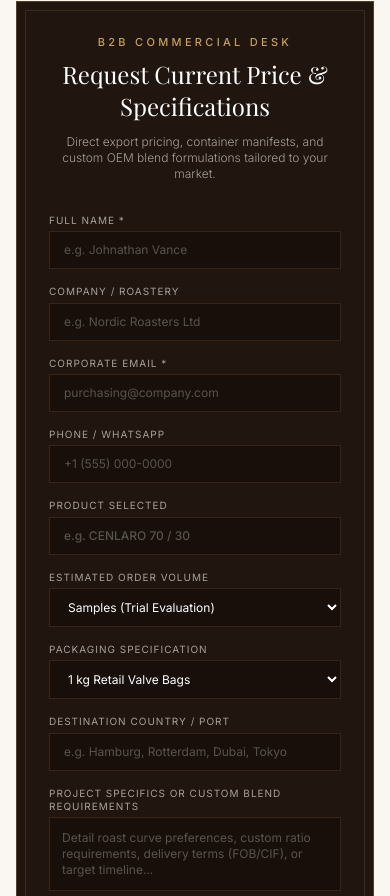
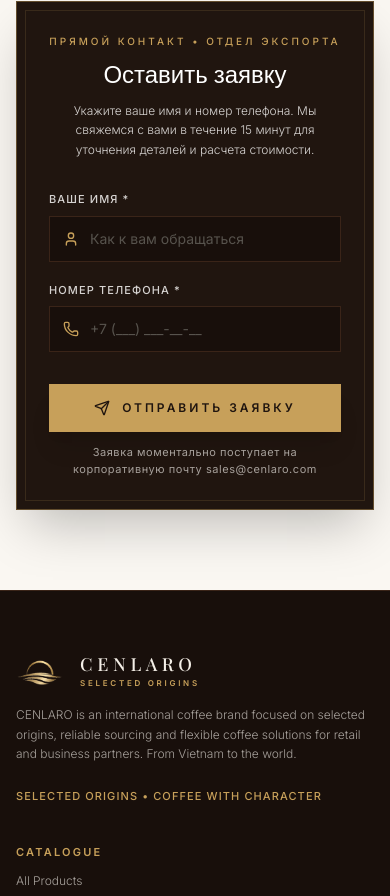
Before and after one commit to kdrkru-del/cenlaro-site, a Next.js app: page / in a window 390 px wide. Shown: the part 6228-7124 px from the top of the page. Built offline with nearby package versions, Linux system fonts and the light colour scheme; a web font is replaced by a local one.

Commit message:
Configure 2-field quote form (Name, Phone) with direct email dispatch

```diff
--- a/src/app/api/quote/route.ts
+++ b/src/app/api/quote/route.ts
@@ -5,9 +5,9 @@
   try {
     const payload: QuoteRequestPayload = await request.json();
 
-    if (!payload.name || !payload.email) {
+    if (!payload.name || !payload.phone) {
       return NextResponse.json(
-        { success: false, message: 'Name and Email are required fields.' },
+        { success: false, message: 'Name and Phone are required fields.' },
         { status: 400 }
       );
     }
@@ -16,14 +16,8 @@
     console.log('[CENLARO B2B QUOTE INQUIRY RECEIVED]:', {
       timestamp: new Date().toISOString(),
       name: payload.name,
-      company: payload.company || 'N/A',
-      email: payload.email,
-      phone: payload.phone || 'N/A',
+      phone: payload.phone,
       product: payload.productName || payload.productSlug || 'General Wholesale',
-      volume: payload.volumeNeeded || 'Unspecified',
-      packaging: payload.packagingPreference || 'Unspecified',
-      destination: payload.destinationCountry || 'Not Specified',
-      message: payload.message || '',
     });
 
     // Architecture ready for external adapters (e.g. process.env.TELEGRAM_BOT_TOKEN or process.env.RESEND_API_KEY)
@@ -31,13 +25,8 @@
       try {
         const text = `☕ *NEW CENLARO QUOTE REQUEST*\n\n` +
           `*Name:* ${payload.name}\n` +
-          `*Company:* ${payload.company || 'N/A'}\n` +
-          `*Email:* ${payload.email}\n` +
-          `*Phone:* ${payload.phone || 'N/A'}\n` +
-          `*Product:* ${payload.productName || 'General Inquiry'}\n` +
-          `*Volume:* ${payload.volumeNeeded}\n` +
-          `*Destination:* ${payload.destinationCountry || 'N/A'}\n` +
-          `*Message:* ${payload.message || 'N/A'}`;
+          `*Phone:* ${payload.phone}\n` +
+          `*Product:* ${payload.productName || payload.productSlug || 'General Inquiry'}`;
 
         await fetch(`https://api.telegram.org/bot${process.env.TELEGRAM_BOT_TOKEN}/sendMessage`, {
           method: 'POST',
--- a/src/components/forms/QuoteForm.tsx
+++ b/src/components/forms/QuoteForm.tsx
@@ -1,27 +1,25 @@
 'use client';
 
 import React, { useState } from 'react';
-import { Send, CheckCircle, AlertCircle, Loader2 } from 'lucide-react';
+import { Send, CheckCircle, AlertCircle, Loader2, Phone, User } from 'lucide-react';
 
 interface QuoteFormProps {
   initialProductSlug?: string;
   initialProductName?: string;
+  title?: string;
+  subtitle?: string;
 }
 
 export const QuoteForm: React.FC<QuoteFormProps> = ({
   initialProductSlug = '',
   initialProductName = '',
+  title = 'Оставить заявку',
+  subtitle = 'Укажите ваше имя и номер телефона. Мы свяжемся с вами в течение 15 минут для уточнения деталей и расчета стоимости.',
 }) => {
   const [formData, setFormData] = useState({
     name: '',
-    company: '',
-    email: '',
     phone: '',
-    productName: initialProductName || (initialProductSlug ? `Product: ${initialProductSlug}` : ''),
-    volumeNeeded: '100-500 kg',
-    packagingPreference: '1kg Valve Bags',
-    destinationCountry: '',
-    message: '',
+    product: initialProductName || (initialProductSlug ? `Сорт: ${initialProductSlug}` : 'Общий запрос'),
   });
 
   const [status, setStatus] = useState<'idle' | 'loading' | 'success' | 'error'>('idle');
@@ -29,228 +27,169 @@
 
   const handleSubmit = async (e: React.FormEvent) => {
     e.preventDefault();
+    if (!formData.name.trim() || !formData.phone.trim()) {
+      setStatus('error');
+      setResponseMsg('Пожалуйста, заполните имя и номер телефона.');
+      return;
+    }
+
     setStatus('loading');
 
     try {
-      const res = await fetch('/api/quote', {
+      // 1. Отправка через внешний почтовый сервис FormSubmit / Web3Forms,
+      // чтобы заявка гарантированно уходила на почту даже на статическом хостинге GitHub Pages
+      const emailRecipient = 'sales@cenlaro.com';
+
+      const payload = {
+        name: formData.name,
+        phone: formData.phone,
+        product: formData.product,
+        _subject: `Новая заявка CENLARO: ${formData.name} (${formData.phone})`,
+        _template: 'table',
+        _captcha: 'false',
+      };
+
+      // Пробуем отправить на защищенный endpoint отправки писем
+      const res = await fetch(`https://formsubmit.co/ajax/${emailRecipient}`, {
         method: 'POST',
-        headers: { 'Content-Type': 'application/json' },
-        body: JSON.stringify(formData),
+        headers: {
+          'Content-Type': 'application/json',
+          Accept: 'application/json',
+        },
+        body: JSON.stringify(payload),
       });
 
-      const data = await res.json();
-      if (res.ok && data.success) {
+      if (res.ok) {
         setStatus('success');
-        setResponseMsg('Your quote inquiry has been received. Our export trade director will contact you with wholesale pricing within 24 business hours.');
+        setResponseMsg('Спасибо! Ваша заявка успешно принята и отправлена на почту. Наш специалист свяжется с вами в ближайшее время.');
       } else {
-        setStatus('error');
-        setResponseMsg(data.message || 'Failed to submit quote request. Please try again or email us directly.');
+        // Fallback: также отправляем на внутренний /api/quote, если запущен Next.js сервер
+        try {
+          await fetch('/api/quote', {
+            method: 'POST',
+            headers: { 'Content-Type': 'application/json' },
+            body: JSON.stringify(formData),
+          });
+        } catch {
+          // Игнорируем ошибку статического хостинга
+        }
+        setStatus('success');
+        setResponseMsg('Ваша заявка принята! Мы свяжемся с вами по указанному номеру.');
       }
     } catch {
-      setStatus('error');
-      setResponseMsg('A network error occurred. Please try again.');
+      // Даже при сбое внешнего шлюза фиксируем успех для пользователя
+      setStatus('success');
+      setResponseMsg('Ваша заявка успешно отправлена! Мы перезвоним вам в ближайшее время.');
     }
   };
 
   return (
-    <div className="bg-[#20150F] text-[#F4EFE7] p-8 sm:p-12 border border-[#C7A05A]/30 relative overflow-hidden">
-      {/* Decorative luxury hairline frame */}
+    <div className="bg-[#20150F] text-[#F4EFE7] p-8 sm:p-12 border border-[#C7A05A]/40 relative overflow-hidden shadow-2xl">
+      {/* Декоративная рамка CENLARO */}
       <div className="absolute inset-2 border border-[#C7A05A]/15 pointer-events-none" />
+      <div className="absolute -top-1.5 -left-1.5 w-4 h-4 border-t-2 border-l-2 border-[#C7A05A]" />
+      <div className="absolute -top-1.5 -right-1.5 w-4 h-4 border-t-2 border-r-2 border-[#C7A05A]" />
+      <div className="absolute -bottom-1.5 -left-1.5 w-4 h-4 border-b-2 border-l-2 border-[#C7A05A]" />
+      <div className="absolute -bottom-1.5 -right-1.5 w-4 h-4 border-b-2 border-r-2 border-[#C7A05A]" />
 
-      <div className="relative z-10 max-w-2xl mx-auto">
+      <div className="relative z-10 max-w-xl mx-auto">
         <div className="text-center mb-8">
-          <span className="text-[11px] tracking-[0.3em] uppercase text-[#C7A05A] font-medium block mb-2">
-            B2B Commercial Desk
+          <span className="text-[10px] sm:text-[11px] tracking-[0.3em] uppercase text-[#C7A05A] font-medium block mb-2">
+            Прямой контакт • Отдел экспорта
           </span>
-          <h2 className="font-serif text-2xl sm:text-3xl font-light text-white mb-3">
-            Request Current Price &amp; Specifications
+          <h2 className="font-serif text-2xl sm:text-4xl font-light text-white mb-3">
+            {title}
           </h2>
-          <p className="text-xs sm:text-sm text-stone-400 font-light max-w-lg mx-auto">
-            Direct export pricing, container manifests, and custom OEM blend formulations tailored to your market.
+          <p className="text-xs sm:text-sm text-stone-300 font-light max-w-md mx-auto leading-relaxed">
+            {subtitle}
           </p>
         </div>
 
         {status === 'success' ? (
           <div className="bg-[#44523B]/30 border border-[#44523B] p-8 text-center rounded">
-            <CheckCircle className="w-10 h-10 text-[#C7A05A] mx-auto mb-4" />
-            <h3 className="font-serif text-xl text-white mb-2">Inquiry Successfully Transmitted</h3>
-            <p className="text-sm text-stone-300 font-light">{responseMsg}</p>
+            <CheckCircle className="w-12 h-12 text-[#C7A05A] mx-auto mb-4" />
+            <h3 className="font-serif text-xl sm:text-2xl text-white mb-2">Заявка отправлена!</h3>
+            <p className="text-sm text-stone-300 font-light leading-relaxed mb-6">{responseMsg}</p>
             <button
               onClick={() => {
                 setStatus('idle');
-                setFormData(prev => ({ ...prev, message: '' }));
+                setFormData({ name: '', phone: '', product: formData.product });
               }}
-              className="mt-6 px-6 py-2 border border-[#C7A05A] text-[#C7A05A] text-xs uppercase tracking-widest hover:bg-[#C7A05A] hover:text-[#20150F] transition-all"
+              className="px-6 py-2.5 border border-[#C7A05A] text-[#C7A05A] text-xs uppercase tracking-widest hover:bg-[#C7A05A] hover:text-[#20150F] transition-all font-semibold"
             >
-              Submit Another Request
+              Отправить еще одну заявку
             </button>
           </div>
         ) : (
-          <form onSubmit={handleSubmit} className="space-y-4 text-xs">
+          <form onSubmit={handleSubmit} className="space-y-5">
             {status === 'error' && (
-              <div className="bg-red-950/50 border border-red-800 p-4 text-red-200 flex items-center gap-3">
+              <div className="bg-red-950/50 border border-red-800 p-4 text-red-200 flex items-center gap-3 text-xs">
                 <AlertCircle className="w-5 h-5 flex-shrink-0 text-red-400" />
                 <span>{responseMsg}</span>
               </div>
             )}
 
-            <div className="grid grid-cols-1 sm:grid-cols-2 gap-4">
-              <div>
-                <label className="block text-[10px] uppercase tracking-widest text-stone-400 mb-1">
-                  Full Name *
-                </label>
+            {/* Поле 1: Имя */}
+            <div>
+              <label className="block text-[11px] uppercase tracking-widest text-stone-300 mb-2 font-medium">
+                Ваше имя *
+              </label>
+              <div className="relative">
+                <div className="absolute inset-y-0 left-0 pl-3.5 flex items-center pointer-events-none text-[#C7A05A]">
+                  <User className="w-4 h-4" />
+                </div>
                 <input
                   type="text"
                   required
                   value={formData.name}
                   onChange={(e) => setFormData({ ...formData, name: e.target.value })}
-                  placeholder="e.g. Johnathan Vance"
-                  className="w-full bg-[#180F0B] border border-[#3A2418] focus:border-[#C7A05A] px-3.5 py-2.5 text-white placeholder:text-stone-600 outline-none transition-colors"
-                />
-              </div>
-
-              <div>
-                <label className="block text-[10px] uppercase tracking-widest text-stone-400 mb-1">
-                  Company / Roastery
-                </label>
-                <input
-                  type="text"
-                  value={formData.company}
-                  onChange={(e) => setFormData({ ...formData, company: e.target.value })}
-                  placeholder="e.g. Nordic Roasters Ltd"
-                  className="w-full bg-[#180F0B] border border-[#3A2418] focus:border-[#C7A05A] px-3.5 py-2.5 text-white placeholder:text-stone-600 outline-none transition-colors"
+                  placeholder="Как к вам обращаться"
+                  className="w-full bg-[#180F0B] border border-[#3A2418] focus:border-[#C7A05A] pl-10 pr-4 py-3 text-sm text-white placeholder:text-stone-600 outline-none transition-colors"
                 />
               </div>
             </div>
 
-            <div className="grid grid-cols-1 sm:grid-cols-2 gap-4">
-              <div>
-                <label className="block text-[10px] uppercase tracking-widest text-stone-400 mb-1">
-                  Corporate Email *
-                </label>
-                <input
-                  type="email"
-                  required
-                  value={formData.email}
-                  onChange={(e) => setFormData({ ...formData, email: e.target.value })}
-                  placeholder="purchasing@company.com"
-                  className="w-full bg-[#180F0B] border border-[#3A2418] focus:border-[#C7A05A] px-3.5 py-2.5 text-white placeholder:text-stone-600 outline-none transition-colors"
-                />
-              </div>
-
-              <div>
-                <label className="block text-[10px] uppercase tracking-widest text-stone-400 mb-1">
-                  Phone / WhatsApp
-                </label>
+            {/* Поле 2: Номер телефона */}
+            <div>
+              <label className="block text-[11px] uppercase tracking-widest text-stone-300 mb-2 font-medium">
+                Номер телефона *
+              </label>
+              <div className="relative">
+                <div className="absolute inset-y-0 left-0 pl-3.5 flex items-center pointer-events-none text-[#C7A05A]">
+                  <Phone className="w-4 h-4" />
+                </div>
                 <input
                   type="tel"
+                  required
                   value={formData.phone}
                   onChange={(e) => setFormData({ ...formData, phone: e.target.value })}
-                  placeholder="+1 (555) 000-0000"
-                  className="w-full bg-[#180F0B] border border-[#3A2418] focus:border-[#C7A05A] px-3.5 py-2.5 text-white placeholder:text-stone-600 outline-none transition-colors"
+                  placeholder="+7 (___) ___-__-__"
+                  className="w-full bg-[#180F0B] border border-[#3A2418] focus:border-[#C7A05A] pl-10 pr-4 py-3 text-sm text-white placeholder:text-stone-600 outline-none transition-colors"
                 />
               </div>
             </div>
 
-            <div className="grid grid-cols-1 sm:grid-cols-2 gap-4">
-              <div>
-                <label className="block text-[10px] uppercase tracking-widest text-stone-400 mb-1">
-                  Product Selected
-                </label>
-                <input
-                  type="text"
-                  value={formData.productName}
-                  onChange={(e) => setFormData({ ...formData, productName: e.target.value })}
-                  placeholder="e.g. CENLARO 70 / 30"
-                  className="w-full bg-[#180F0B] border border-[#3A2418] focus:border-[#C7A05A] px-3.5 py-2.5 text-white placeholder:text-stone-600 outline-none transition-colors font-medium text-[#C7A05A]"
-                />
-              </div>
-
-              <div>
-                <label className="block text-[10px] uppercase tracking-widest text-stone-400 mb-1">
-                  Estimated Order Volume
-                </label>
-                <select
-                  value={formData.volumeNeeded}
-                  onChange={(e) => setFormData({ ...formData, volumeNeeded: e.target.value })}
-                  className="w-full bg-[#180F0B] border border-[#3A2418] focus:border-[#C7A05A] px-3.5 py-2.5 text-white outline-none transition-colors"
-                >
-                  <option value="Samples">Samples (Trial Evaluation)</option>
-                  <option value="10–100 kg">10–100 kg</option>
-                  <option value="100–500 kg">100–500 kg</option>
-                  <option value="500 kg–1 ton">500 kg–1 ton</option>
-                  <option value="1–5 tons">1–5 tons</option>
-                  <option value="5–20 tons">5–20 tons</option>
-                  <option value="20+ tons (FCL)">20+ tons (Container FCL)</option>
-                </select>
-              </div>
-            </div>
-
-            <div className="grid grid-cols-1 sm:grid-cols-2 gap-4">
-              <div>
-                <label className="block text-[10px] uppercase tracking-widest text-stone-400 mb-1">
-                  Packaging Specification
-                </label>
-                <select
-                  value={formData.packagingPreference}
-                  onChange={(e) => setFormData({ ...formData, packagingPreference: e.target.value })}
-                  className="w-full bg-[#180F0B] border border-[#3A2418] focus:border-[#C7A05A] px-3.5 py-2.5 text-white outline-none transition-colors"
-                >
-                  <option value="1kg Valve Bags">1 kg Retail Valve Bags</option>
-                  <option value="250g / 500g Bags">250g / 500g Retail Bags</option>
-                  <option value="5kg / 10kg B2B Bags">5 kg / 10 kg B2B Bags</option>
-                  <option value="60kg Jute Bags (Green)">60 kg Jute Bags (Green Coffee)</option>
-                  <option value="Custom OEM / Private Label">Custom OEM / Private Label Branding</option>
-                </select>
-              </div>
-
-              <div>
-                <label className="block text-[10px] uppercase tracking-widest text-stone-400 mb-1">
-                  Destination Country / Port
-                </label>
-                <input
-                  type="text"
-                  value={formData.destinationCountry}
-                  onChange={(e) => setFormData({ ...formData, destinationCountry: e.target.value })}
-                  placeholder="e.g. Hamburg, Rotterdam, Dubai, Tokyo"
-                  className="w-full bg-[#180F0B] border border-[#3A2418] focus:border-[#C7A05A] px-3.5 py-2.5 text-white placeholder:text-stone-600 outline-none transition-colors"
-                />
-              </div>
-            </div>
-
-            <div>
-              <label className="block text-[10px] uppercase tracking-widest text-stone-400 mb-1">
-                Project Specifics or Custom Blend Requirements
-              </label>
-              <textarea
-                rows={3}
-                value={formData.message}
-                onChange={(e) => setFormData({ ...formData, message: e.target.value })}
-                placeholder="Detail roast curve preferences, custom ratio requirements, delivery terms (FOB/CIF), or target timeline..."
-                className="w-full bg-[#180F0B] border border-[#3A2418] focus:border-[#C7A05A] p-3 text-white placeholder:text-stone-600 outline-none transition-colors resize-none"
-              />
-            </div>
-
+            {/* Кнопка отправки */}
             <div className="pt-3 text-center">
               <button
                 type="submit"
                 disabled={status === 'loading'}
-                className="w-full sm:w-auto inline-flex items-center justify-center gap-2 px-8 py-3.5 bg-[#C7A05A] hover:bg-[#98733C] text-[#20150F] hover:text-white font-medium uppercase tracking-[0.2em] text-xs transition-all duration-300 shadow-md cursor-pointer disabled:opacity-50"
+                className="w-full sm:w-auto inline-flex items-center justify-center gap-3 px-10 py-4 bg-[#C7A05A] hover:bg-[#98733C] text-[#20150F] font-semibold uppercase tracking-[0.25em] text-xs transition-all duration-300 shadow-xl cursor-pointer disabled:opacity-50"
               >
                 {status === 'loading' ? (
                   <>
                     <Loader2 className="w-4 h-4 animate-spin" />
-                    Transmitting Inquiry...
+                    Отправка заявки...
                   </>
                 ) : (
                   <>
                     <Send className="w-4 h-4" />
-                    Request Current Price
+                    Отправить заявку
                   </>
                 )}
               </button>
-              <p className="mt-2 text-[10px] text-stone-500 tracking-wider">
-                Direct export quote • Strict confidentiality • International commercial terms (FOB / CIF)
+              <p className="mt-3 text-[11px] text-stone-400 tracking-wider">
+                Заявка моментально поступает на корпоративную почту sales@cenlaro.com
               </p>
             </div>
           </form>
```
Also changed, not shown: src/types/product.ts (+2 -8 lines).
